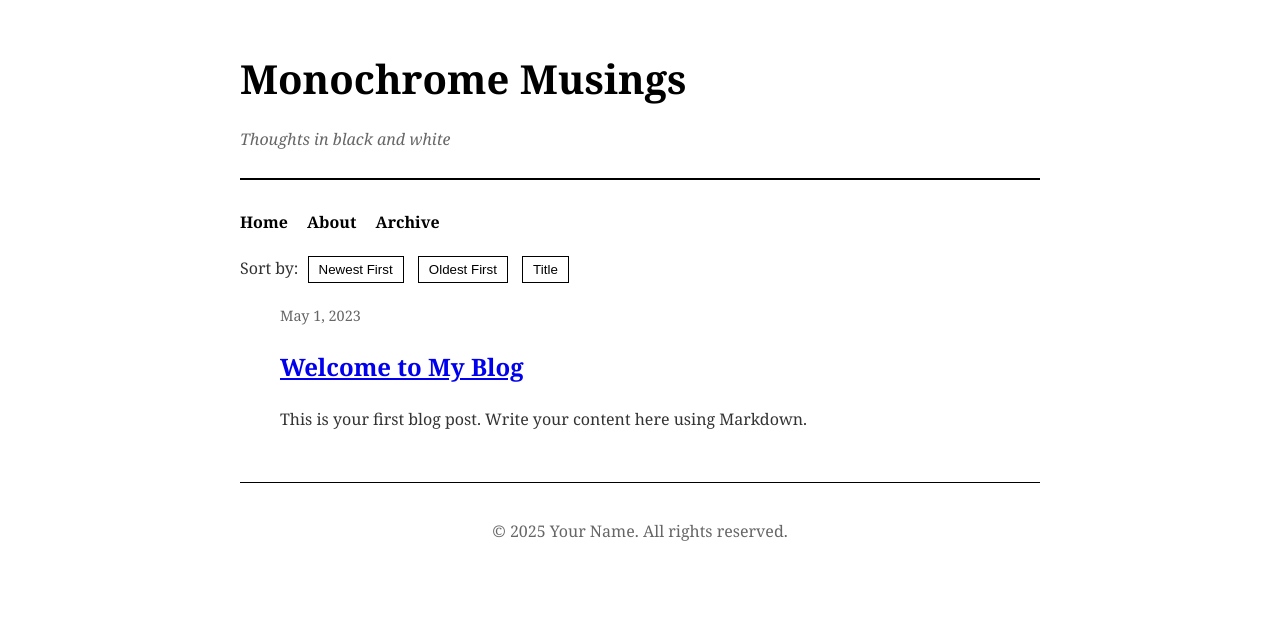
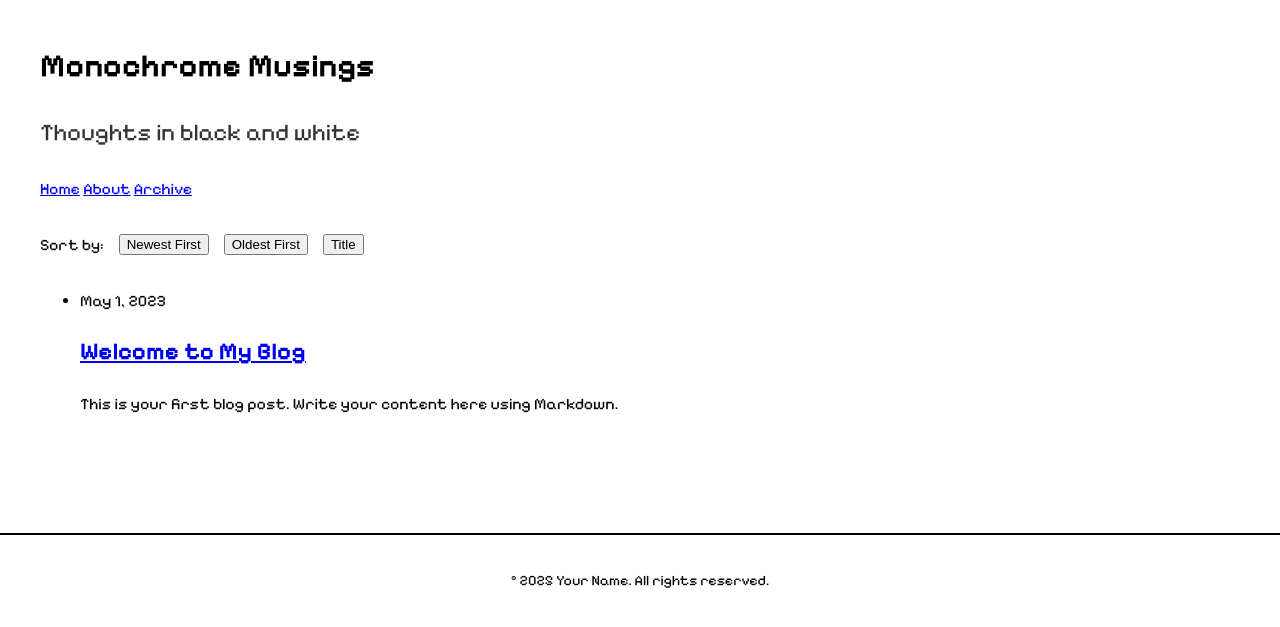
Before and after one commit to kepfjewfudhen0evhewf-we/aefoejjpejfwfblog, a Jekyll site: the page built from index.html, in a window 1280 px wide. Shown: the top 627 px of the page. Built offline with Jekyll 4.4.1, drawn with Linux system fonts in a browser that asks for light colours; the list of posts is cut into pages by our own code.

Commit message:
Update default.html

```diff
--- a/_layouts/default.html
+++ b/_layouts/default.html
@@ -1,89 +1,273 @@
 <!DOCTYPE html>
-<html lang="{{ page.lang | default: site.lang | default: "en" }}">
+<html lang="{{ page.lang | default: site.lang | default: 'en' }}">
 <head>
     <meta charset="utf-8">
     <meta name="viewport" content="width=device-width, initial-scale=1">
-    <title>{{ site.title | escape }} - {{ page.title | escape }}</title>
+    <title>{{ site.title | escape }} | {{ page.title | escape }}</title>
+    <link href="https://fonts.googleapis.com/css2?family={{ site.google_fonts }}&display=swap" rel="stylesheet">
     <style>
+        :root {
+            --black: #000000;
+            --white: #ffffff;
+            --gray: #e0e0e0;
+            --dark-gray: #333333;
+        }
+
         body {
-            font-family: 'Georgia', serif;
+            font-family: 'Pixelify Sans', sans-serif;
+            background-color: var(--white);
+            color: var(--black);
             line-height: 1.6;
-            color: #333;
-            max-width: 800px;
+            margin: 0;
+            padding: 0;
+            min-height: 100vh;
+        }
+
+        .home {
+            max-width: 1200px;
             margin: 0 auto;
             padding: 20px;
-            background-color: #fff;
         }
 
-        header {
-            border-bottom: 2px solid #000;
+        .hero {
+            position: relative;
+            padding: 40px 0;
             margin-bottom: 30px;
-            padding-bottom: 10px;
+            border-bottom: 4px dashed var(--black);
         }
 
-        h1 {
-            font-size: 2.5em;
-            color: #000;
-            margin-bottom: 0;
+        .hero-content {
+            position: relative;
+            z-index: 2;
+        }
+
+        .hero-decoration {
+            position: absolute;
+            top: 0;
+            right: 0;
+            width: 200px;
+            height: 100%;
+            display: grid;
+            grid-template-columns: repeat(8, 1fr);
+            gap: 2px;
+            opacity: 0.3;
+        }
+
+        .pixel {
+            width: 100%;
+            aspect-ratio: 1;
+            background-color: var(--black);
+            transition: transform 0.3s, opacity 0.3s;
+        }
+
+        .pixel[v-if] {
+            transform: scale(1.2);
+            opacity: 1;
+        }
+
+        h1.pixel-text {
+            font-size: 4rem;
+            margin: 0;
+            line-height: 1;
+            text-transform: uppercase;
+            letter-spacing: 2px;
+            position: relative;
+            display: inline-block;
+        }
+
+        h1.pixel-text::after {
+            content: '';
+            position: absolute;
+            bottom: -10px;
+            left: 0;
+            width: 100%;
+            height: 4px;
+            background-color: var(--black);
+            transform: scaleX(0);
+            transform-origin: left;
+            animation: underline 2s infinite alternate;
         }
 
         .subtitle {
-            font-style: italic;
-            color: #666;
+            font-size: 1.5rem;
+            margin-top: 10px;
+            color: var(--dark-gray);
         }
 
-        nav {
-            margin: 20px 0;
+        .pixel-nav {
+            display: flex;
+            gap: 20px;
+            margin: 30px 0;
+            padding: 10px 0;
+            border-top: 2px solid var(--black);
+            border-bottom: 2px solid var(--black);
         }
 
-        nav a {
-            margin-right: 15px;
+        .nav-link {
+            color: var(--black);
             text-decoration: none;
-            color: #000;
-            font-weight: bold;
+            font-size: 1.2rem;
+            transition: transform 0.2s;
         }
 
-        .post-list li {
-            list-style: none;
-            margin-bottom: 30px;
+        .nav-link:hover {
+            transform: translateY(-2px);
         }
 
-        .post-meta {
-            color: #666;
-            font-size: 0.9em;
+        .sort-options {
+            display: flex;
+            align-items: center;
+            gap: 15px;
+            margin: 30px 0;
+        }
+
+        .sort-label {
+            font-size: 1.2rem;
+        }
+
+        .pixel-button {
+            background: var(--white);
+            border: 3px solid var(--black);
+            padding: 8px 15px;
+            font-family: 'Pixelify Sans', sans-serif;
+            font-size: 1rem;
+            cursor: pointer;
+            position: relative;
+            transition: all 0.2s;
+        }
+
+        .pixel-button:hover {
+            background: var(--black);
+            color: var(--white);
+        }
+
+        .pixel-button:active {
+            transform: translate(3px, 3px);
+        }
+
+        .post-grid {
+            display: grid;
+            grid-template-columns: repeat(auto-fill, minmax(300px, 1fr));
+            gap: 25px;
+            margin-top: 40px;
+        }
+
+        .post-card {
+            text-decoration: none;
+            color: var(--black);
+            height: 200px;
+            perspective: 1000px;
+        }
+
+        .post-card-inner {
+            position: relative;
+            width: 100%;
+            height: 100%;
+            transition: transform 0.6s;
+            transform-style: preserve-3d;
+            border: 3px solid var(--black);
+            box-shadow: 8px 8px 0 rgba(0,0,0,0.2);
+        }
+
+        .post-card:hover .post-card-inner {
+            transform: rotateY(180deg);
+        }
+
+        .post-card-front, .post-card-back {
+            position: absolute;
+            width: 100%;
+            height: 100%;
+            backface-visibility: hidden;
+            padding: 20px;
+            box-sizing: border-box;
+        }
+
+        .post-card-front {
+            background-color: var(--white);
+            display: flex;
+            flex-direction: column;
+        }
+
+        .post-card-back {
+            background-color: var(--black);
+            color: var(--white);
+            transform: rotateY(180deg);
+            display: flex;
+            align-items: center;
+            justify-content: center;
+        }
+
+        .post-title {
+            margin: 0 0 10px 0;
+            font-size: 1.5rem;
+            flex-grow: 1;
+        }
+
+        .post-date {
+            font-size: 0.9rem;
+            color: var(--dark-gray);
+        }
+
+        .post-excerpt {
+            font-size: 1rem;
+            margin-top: 10px;
+        }
+
+        .read-more {
+            font-size: 1.5rem;
+            animation: pulse 1.5s infinite;
         }
 
         footer {
-            border-top: 1px solid #000;
-            margin-top: 50px;
-            padding-top: 20px;
+            margin-top: 80px;
+            padding: 20px 0;
+            border-top: 2px solid var(--black);
             text-align: center;
-            color: #666;
+            font-size: 0.9rem;
         }
 
-        .sort-options {
-            margin: 20px 0;
+        /* Animations */
+        @keyframes underline {
+            from { transform: scaleX(0); }
+            to { transform: scaleX(1); }
         }
 
-        .sort-options button {
-            background: none;
-            border: 1px solid #000;
-            padding: 5px 10px;
-            margin: 0 5px;
-            cursor: pointer;
+        @keyframes pulse {
+            0% { opacity: 0.6; }
+            50% { opacity: 1; }
+            100% { opacity: 0.6; }
         }
 
-        .sort-options button:hover {
-            background: #f0f0f0;
+        .shuffling .post-card-inner {
+            animation: shake 0.5s;
         }
 
-        @media (max-width: 600px) {
-            body {
-                padding: 10px;
+        .appear {
+            animation: appear 0.3s;
+        }
+
+        @keyframes shake {
+            0%, 100% { transform: translateX(0); }
+            25% { transform: translateX(-5px); }
+            75% { transform: translateX(5px); }
+        }
+
+        @keyframes appear {
+            from { opacity: 0; transform: translateY(20px); }
+            to { opacity: 1; transform: translateY(0); }
+        }
+
+        @media (max-width: 768px) {
+            h1.pixel-text {
+                font-size: 2.5rem;
             }
 
-            h1 {
-                font-size: 2em;
+            .post-grid {
+                grid-template-columns: 1fr;
+            }
+
+            .hero-decoration {
+                display: none;
             }
         }
     </style>
@@ -92,7 +276,7 @@
     {{ content }}
 
     <footer>
-        <p>&copy; {{ site.time | date: '%Y' }} {{ site.author.name }}. All rights reserved.</p>
+        <p>© {{ site.time | date: '%Y' }} {{ site.author.name }}. All rights reserved.</p>
     </footer>
 </body>
 </html>
```
